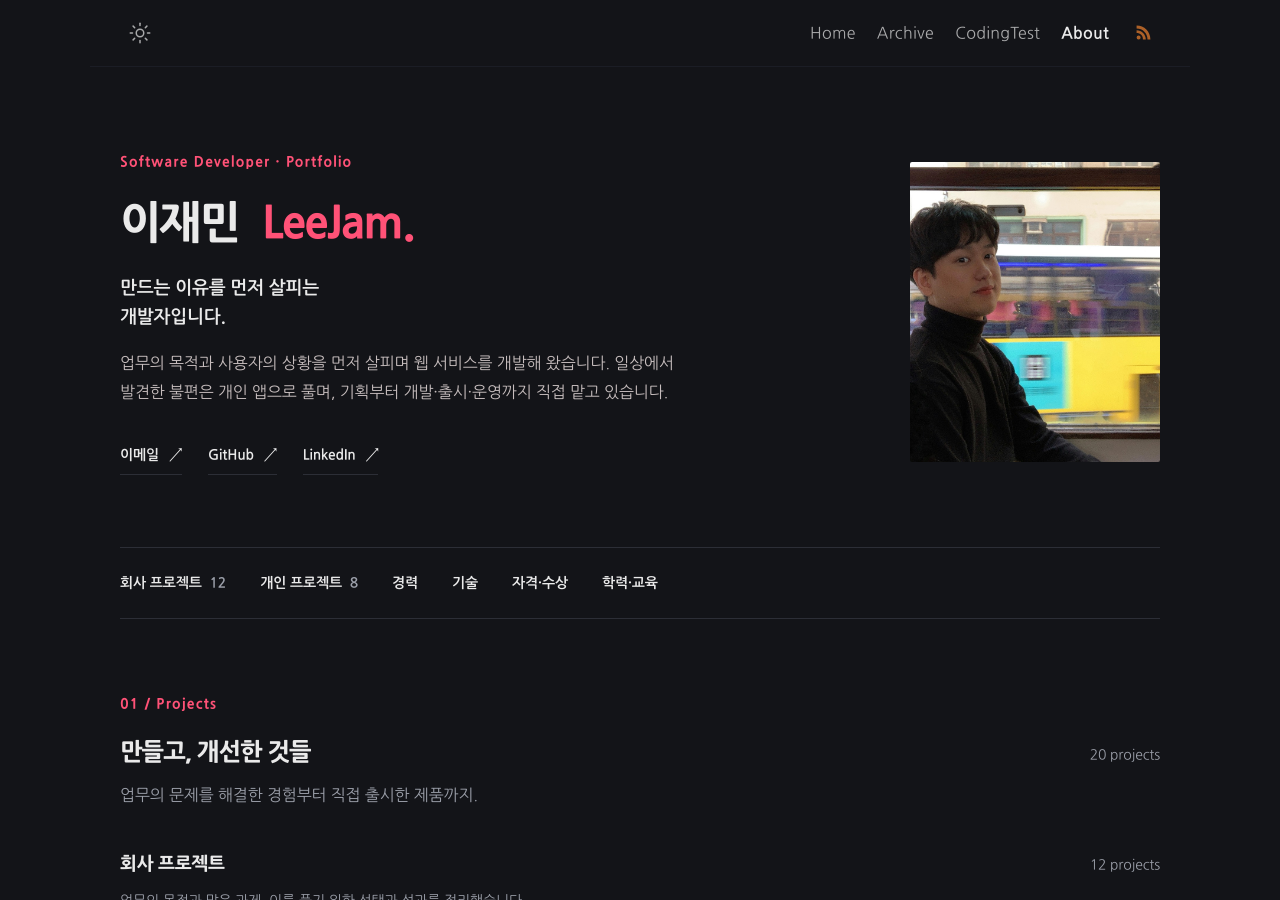
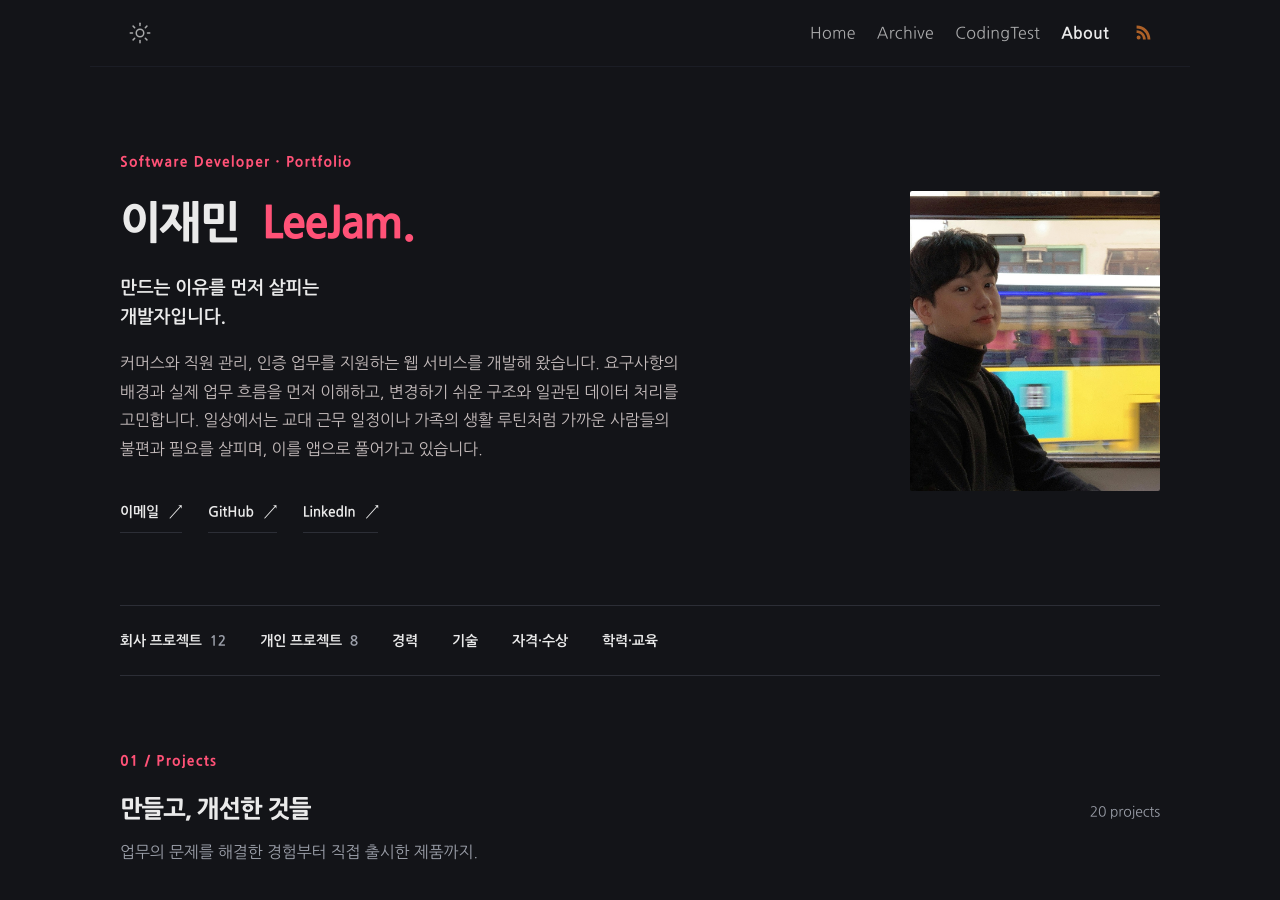
Before and after one commit to LeeJams/LeeJams.github.io, a Jekyll site: the page built from about.md, in a window 1280 px wide and 900 px high. Built offline with Jekyll 4.4.1, drawn with Linux system fonts in a browser that asks for light colours.

Commit message:
docs: 개발 경험과 문제를 바라보는 관점으로 소개 보강

```diff
--- a/_data/portfolio.yml
+++ b/_data/portfolio.yml
@@ -1,6 +1,6 @@
 name: 이재민
 role: Software Developer
-intro: 업무의 목적과 사용자의 상황을 먼저 살피며 웹 서비스를 개발해 왔습니다. 일상에서 발견한 불편은 개인 앱으로 풀며, 기획부터 개발·출시·운영까지 직접 맡고 있습니다.
+intro: 커머스와 직원 관리, 인증 업무를 지원하는 웹 서비스를 개발해 왔습니다. 요구사항의 배경과 실제 업무 흐름을 먼저 이해하고, 변경하기 쉬운 구조와 일관된 데이터 처리를 고민합니다. 일상에서는 교대 근무 일정이나 가족의 생활 루틴처럼 가까운 사람들의 불편과 필요를 살피며, 이를 앱으로 풀어가고 있습니다.
 linkedin: https://www.linkedin.com/in/%EC%9E%AC%EB%AF%BC-%EC%9D%B4-285370245/
 
 experience:
--- a/about.md
+++ b/about.md
@@ -3,7 +3,7 @@ title: 이재민 · Portfolio
 permalink: /about/
 layout: page
 body_class: profile-page-body
-description: 업무의 목적과 사용자의 상황을 먼저 살피는 개발자 이재민의 포트폴리오입니다. 웹 서비스 개발·운영과 개인 앱 기획·출시 경험을 소개합니다.
+description: 업무의 흐름과 사용자의 필요를 살피는 개발자 이재민의 포트폴리오입니다. 다양한 웹 서비스 개발 경험과 일상에서 출발한 개인 앱을 소개합니다.
 comments: false
 ---
 
```
